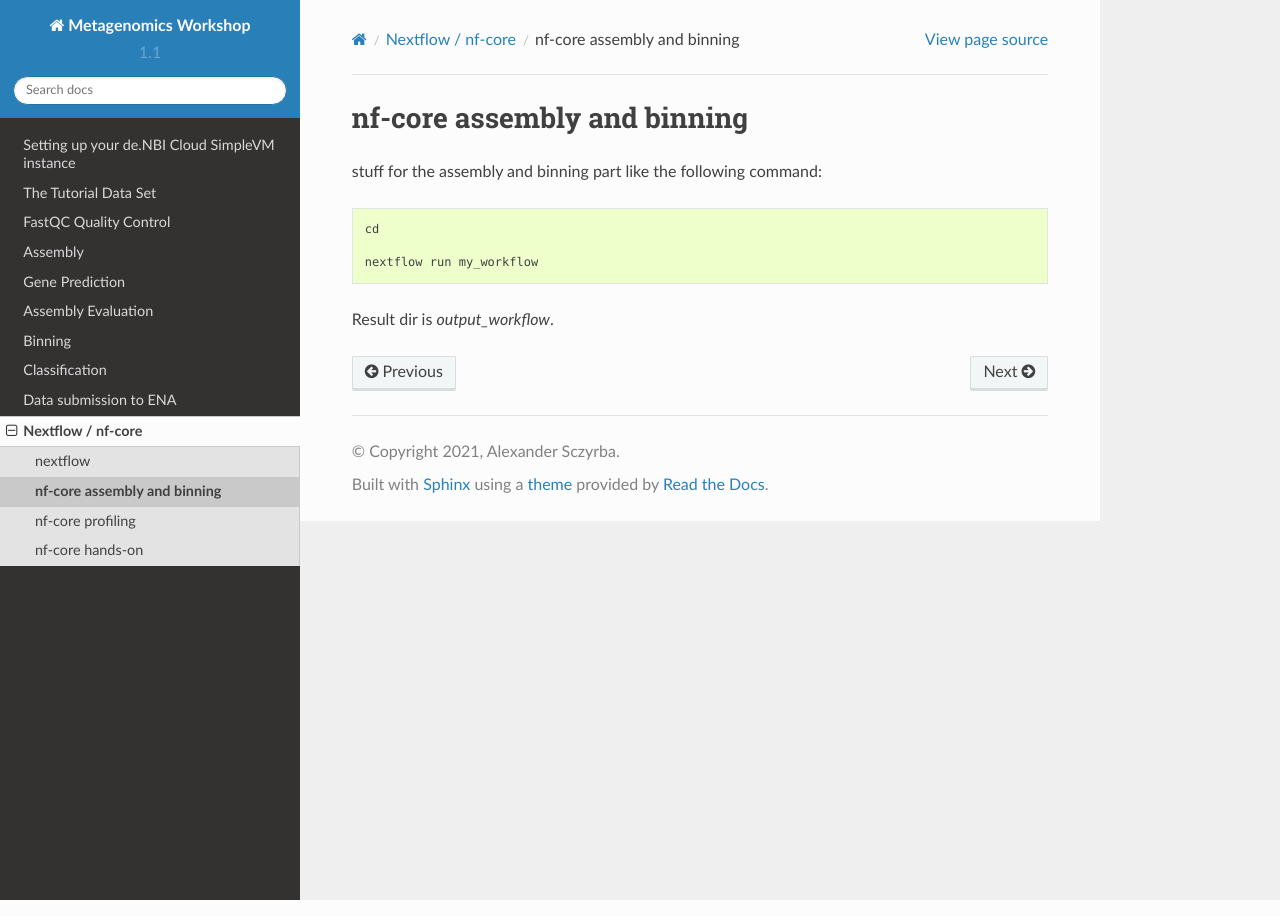
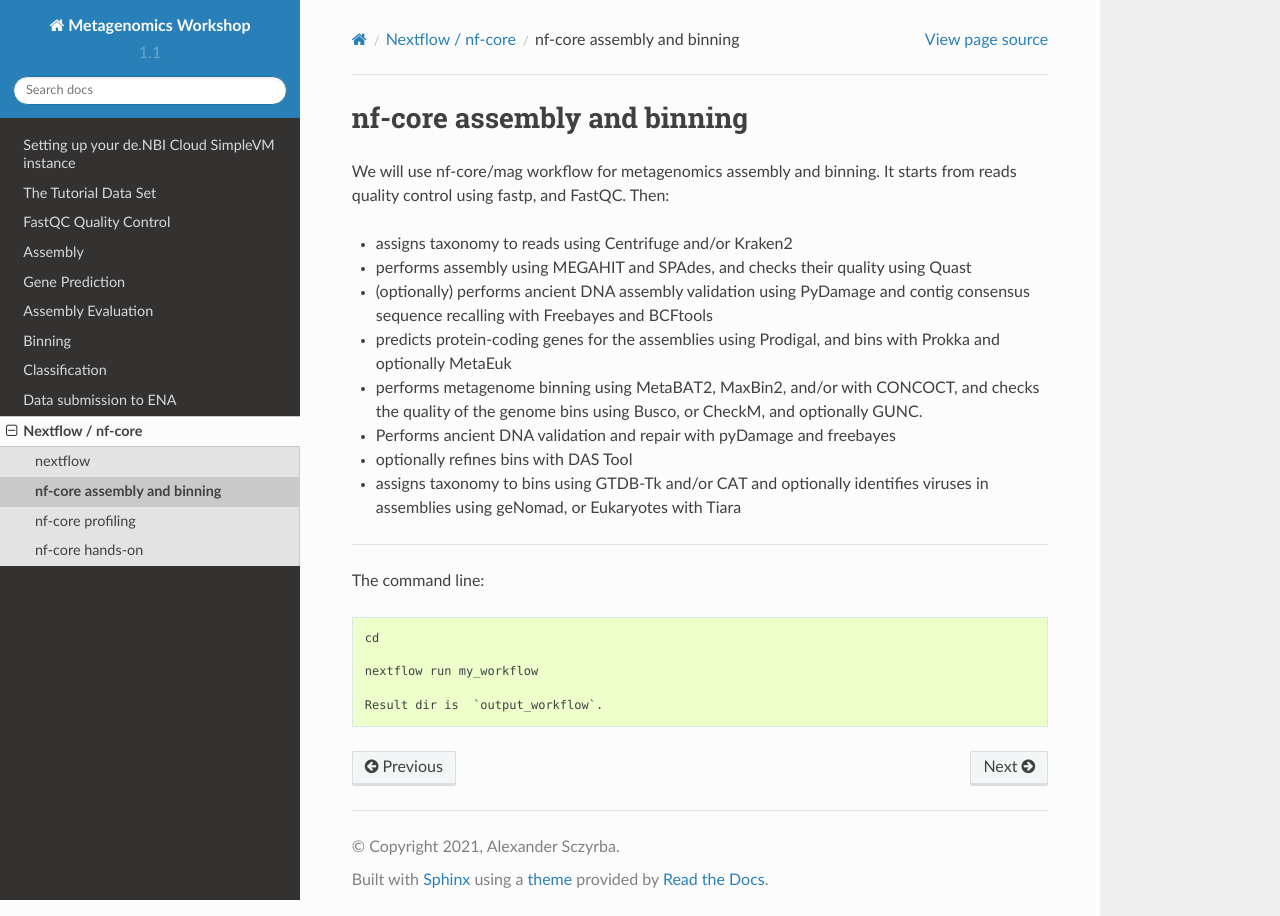
Before and after one commit to metagenomics/metagenomics-workshop, a Sphinx documentation site: the page built from docs/nextflow_nf_core/nf_core_assembly_binning.rst, in a window 1280 px wide. Built offline with Sphinx 7.4.7 and the Read the Docs theme 2.0.0, drawn with Linux system fonts in a browser that asks for light colours.

Commit message:
Update nf_core_assembly_binning.rst
test

```diff
--- a/docs/nextflow_nf_core/nf_core_assembly_binning.rst
+++ b/docs/nextflow_nf_core/nf_core_assembly_binning.rst
@@ -1,10 +1,23 @@
 nf-core assembly and binning
 ================
 
-stuff for the assembly and binning part like the following command::
+We will use nf-core/mag workflow for metagenomics assembly and binning. It starts from reads quality control using fastp, and FastQC. Then:
+
+- assigns taxonomy to reads using Centrifuge and/or Kraken2
+- performs assembly using MEGAHIT and SPAdes, and checks their quality using Quast
+- (optionally) performs ancient DNA assembly validation using PyDamage and contig consensus sequence recalling with Freebayes and BCFtools
+- predicts protein-coding genes for the assemblies using Prodigal, and bins with Prokka and optionally MetaEuk
+- performs metagenome binning using MetaBAT2, MaxBin2, and/or with CONCOCT, and checks the quality of the genome bins using Busco, or CheckM, and optionally GUNC.
+- Performs ancient DNA validation and repair with pyDamage and freebayes
+- optionally refines bins with DAS Tool
+- assigns taxonomy to bins using GTDB-Tk and/or CAT and optionally identifies viruses in assemblies using geNomad, or Eukaryotes with Tiara
+
+-------
+
+The command line::
 
   cd
 
   nextflow run my_workflow
 
-Result dir is  `output_workflow`.
+  Result dir is  `output_workflow`.
```
